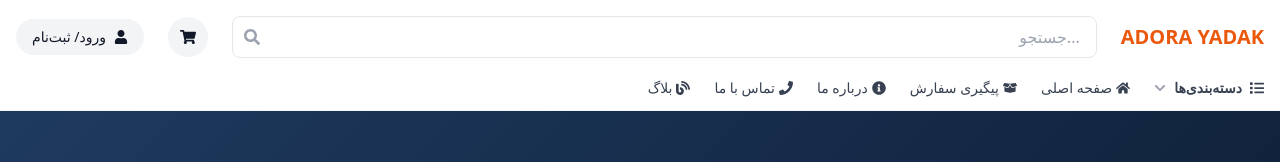
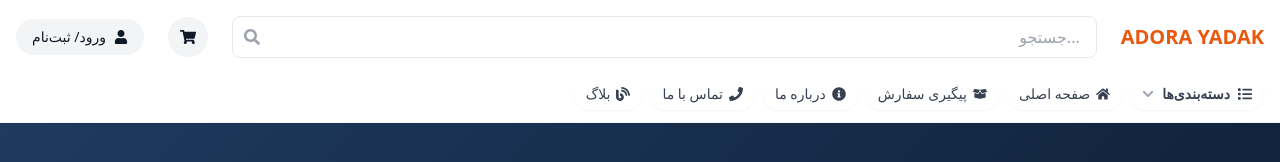
Before and after one commit to Amirksr/DriveKit1, a Next.js app: page /blog in a window 1280 px wide. Shown: the top 162 px of the page. Built offline with nearby package versions, Linux system fonts and the light colour scheme.

Commit message:
Extend header background through both rows

```diff
--- a/src/app/page.tsx
+++ b/src/app/page.tsx
@@ -21,7 +21,7 @@ export default function HomePage() {
         */}
         <div
           aria-hidden
-          className="pointer-events-none absolute inset-x-0 top-0 z-0 h-16 bg-white md:h-20 md:bg-[linear-gradient(to_right,_#1e3a5f_50%,_#ffffff_50%)]"
+          className="pointer-events-none absolute inset-x-0 top-0 z-0 h-16 bg-white md:h-36 md:bg-[linear-gradient(to_right,_#1e3a5f_50%,_#ffffff_50%)]"
         />
         <Header />
       </div>
--- a/src/components/layout/Header.tsx
+++ b/src/components/layout/Header.tsx
@@ -85,7 +85,7 @@ export default function Header() {
             </Link>
           </div>
 
-          <nav className="flex items-center gap-6 bg-white pb-3 pt-1 text-sm font-medium text-gray-700">
+          <nav className="flex items-center gap-2 pb-3 pt-1 text-sm font-medium text-gray-700">
             <div
               className="relative"
               onMouseEnter={() => setIsMenuOpen(true)}
@@ -93,7 +93,7 @@ export default function Header() {
             >
               <button
                 type="button"
-                className={`flex items-center gap-2 font-bold transition-colors ${
+                className={`flex items-center gap-2 rounded-full bg-white/75 px-3 py-1.5 font-bold shadow-sm backdrop-blur-sm transition-colors ${
                   isMenuOpen ? "text-brand-500" : "text-gray-700"
                 }`}
               >
@@ -165,7 +165,11 @@ export default function Header() {
             </div>
 
             {NAV_LINKS.map(({ href, label, icon: Icon }) => (
-              <Link key={href} href={href} className="flex items-center gap-1 hover:text-brand-600">
+              <Link
+                key={href}
+                href={href}
+                className="flex items-center gap-1.5 rounded-full bg-white/75 px-3 py-1.5 text-gray-700 shadow-sm backdrop-blur-sm transition-colors hover:text-brand-600"
+              >
                 <Icon /> {label}
               </Link>
             ))}
@@ -256,7 +260,7 @@ export default function Header() {
               onClick={() => setIsMobileDrawerOpen(false)}
             />
             <motion.aside
-              className="fixed inset-y-0 end-0 z-50 w-72 overflow-y-auto bg-white p-4 shadow-2xl md:hidden"
+              className="fixed top-0 end-0 z-50 h-dvh w-72 overflow-y-auto bg-white p-4 shadow-2xl md:hidden"
               initial={{ x: "100%" }}
               animate={{ x: 0 }}
               exit={{ x: "100%" }}
```
